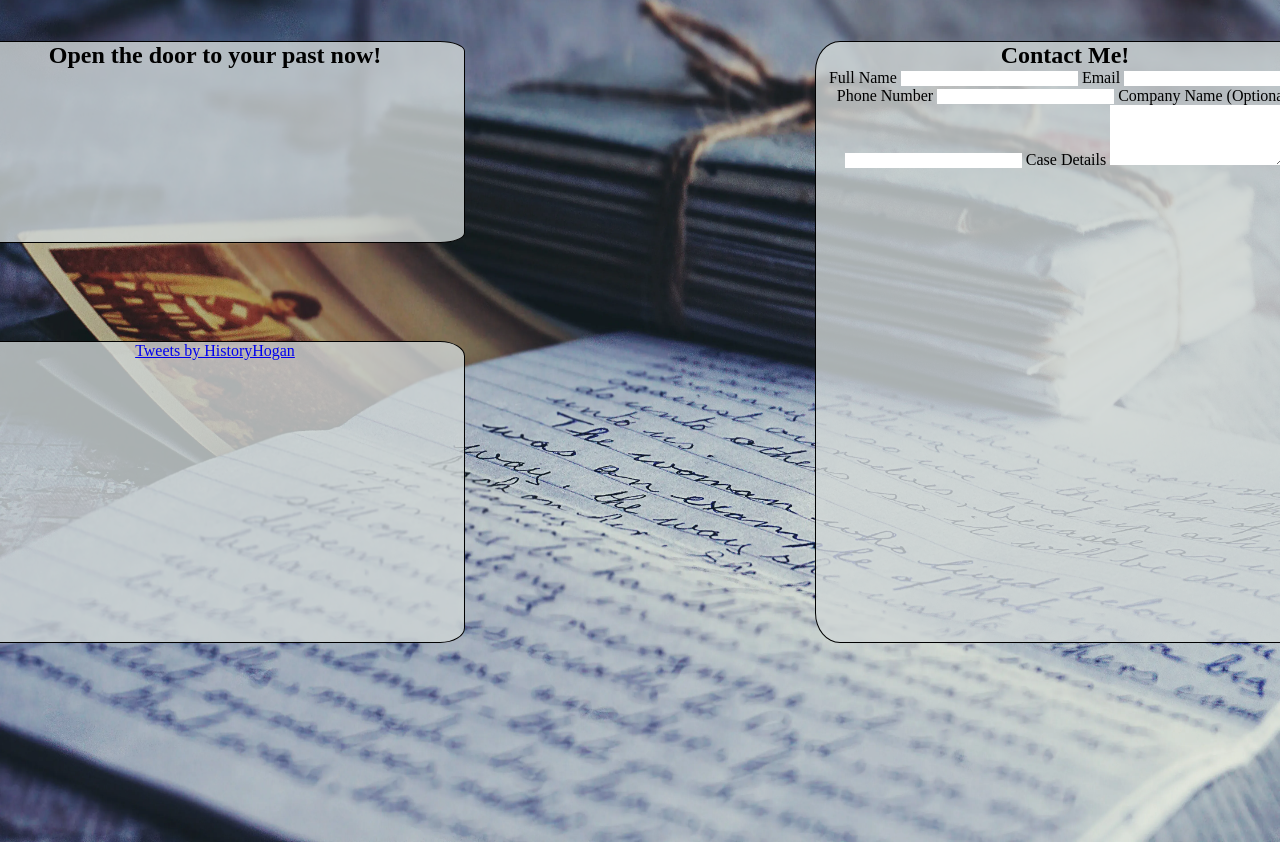
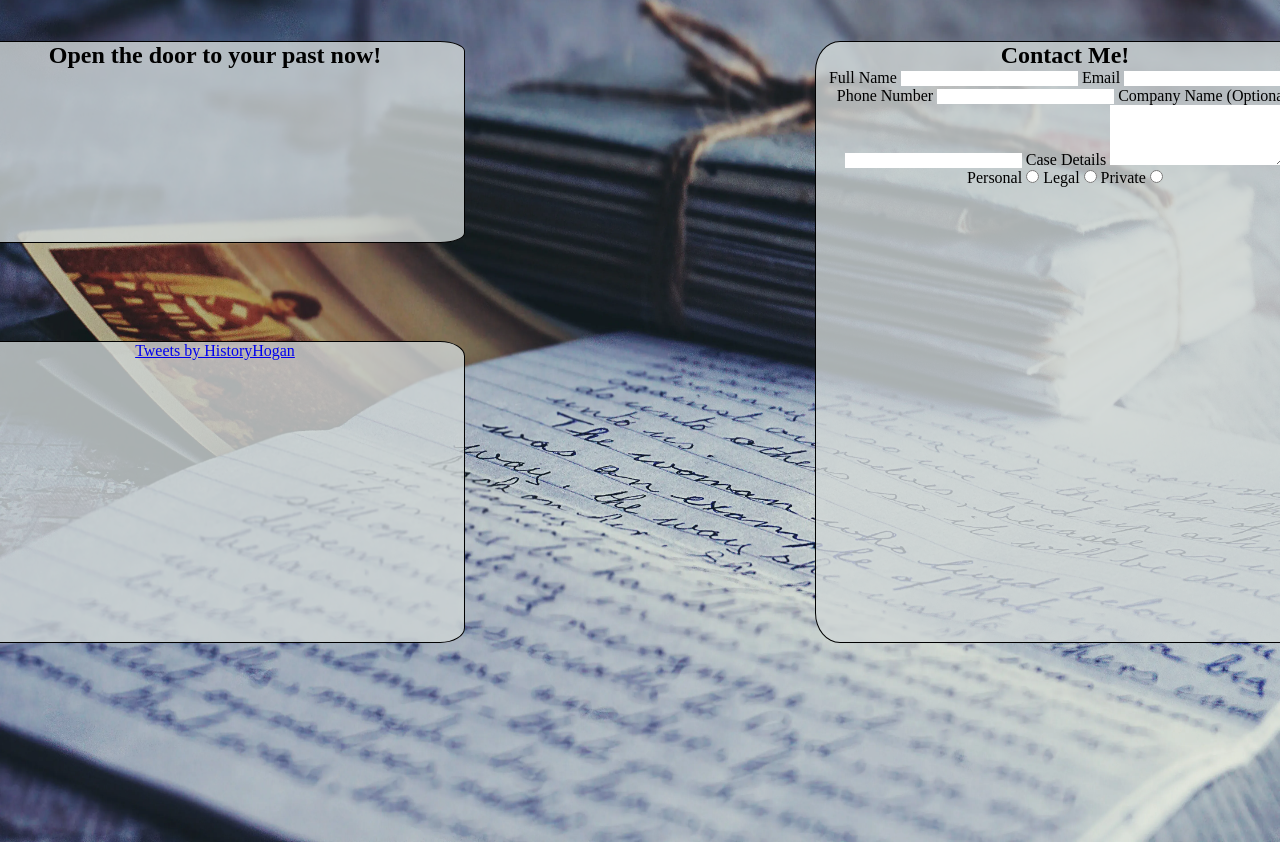
Before and after one commit to Code-Institute-Submissions/genealogy_portfolio, a plain HTML site: page index.html in a window 1280 px wide. Shown: the part 1833-2675 px from the top of the page. Drawn offline with Linux system fonts and the light colour scheme.

Commit message:
add radio button to form for customer type

```diff
--- a/index.html
+++ b/index.html
@@ -75,6 +75,12 @@
                     <input type="text" id="company_name" name="company_name" class="form_box">
                     <label for="case_details">Case Details</label>
                     <textarea id="case_details" name="case_details" class="form_box" required rows="4"></textarea>
+                    <label for="personal">Personal</label>
+                    <input type="radio" id="personal" name="customer_type" value="personal" required>
+                    <label for="legal">Legal</label>
+                    <input type="radio" id="legal" name="customer_type" value="legal" required>
+                    <label for="private">Private</label>
+                    <input type="radio" id="private" name="customer_type" value="private" required>
                 </form>
             </section>
         </article>
```
